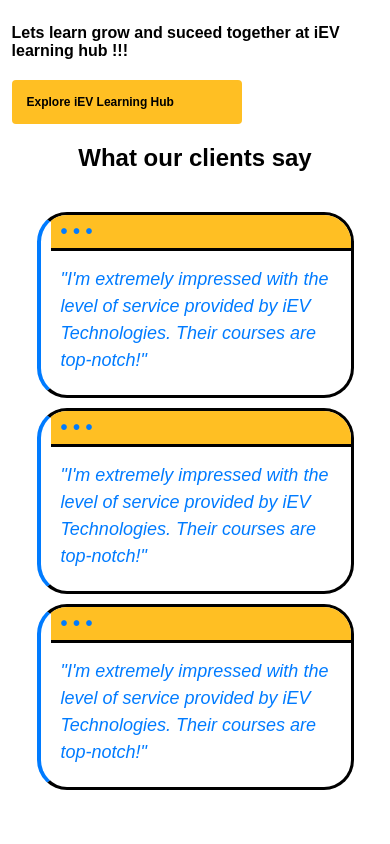
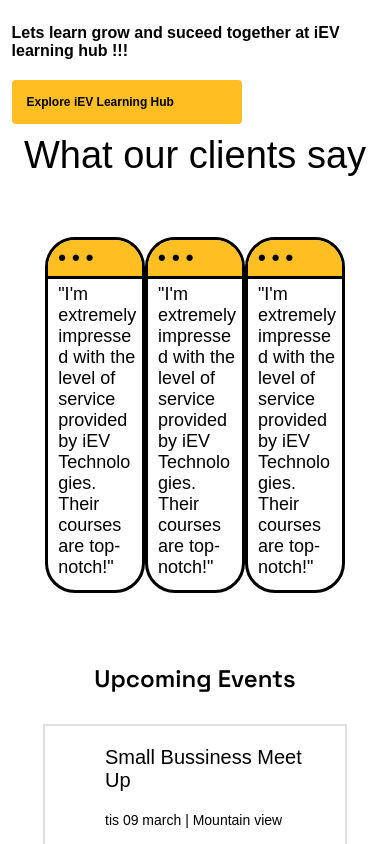
Before and after one commit to iev21/iev-frontend, an Angular app: page / in a window 390 px wide. Shown: the part 2300-3144 px from the top of the page. Built offline with nearby package versions, Linux system fonts and the light colour scheme.

Commit message:
Update testimonials.component.scss

```diff
--- a/src/app/testimonials/testimonials.component.scss
+++ b/src/app/testimonials/testimonials.component.scss
@@ -30,58 +30,3 @@
         }
     }
 }
-/* Added by venu
-/* Style the header */
-.header {
-    font-size: 24px;
-    font-weight: bold;
-    margin-bottom: 20px;
-}
-
-/* Style the testimonials container */
-.testimonials {
-    display: flex;
-    flex-direction: column;
-}
-
-/* Style each testimonial */
-.testimonials__div {
-    margin-bottom: 20px;
-    border-left: 4px solid #007bff; /* Change color as needed */
-    padding-left: 10px;
-}
-
-/* Style the bullet points */
-.testimonials__div div {
-    font-size: 20px;
-    color: #007bff; /* Change color as needed */
-    margin-bottom: 10px;
-}
-
-/* Style the testimonial text */
-.innertext {
-    font-style: italic;
-    font-size: 16px;
-    line-height: 1.5;
-}
-
-@media only screen and (max-width: 600px) {
-    .header{
-        text-align: center;
-        font-size: 24px;
-        font-weight: 700;
-        padding-top: 10px;
-        padding-bottom: 10px;
-    }
-    .testimonials{
-        flex-direction: column;
-        padding: 10px 5%;
-        align-items: center;
-        &__div{
-            height: 180px;
-            width: 300px;
-            margin-bottom: 10px;
-        }
-
-    }
-}
```
